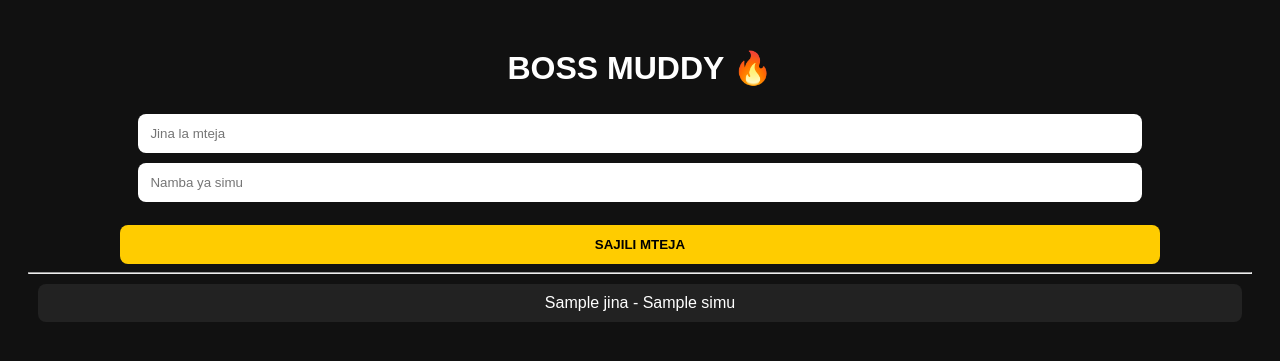
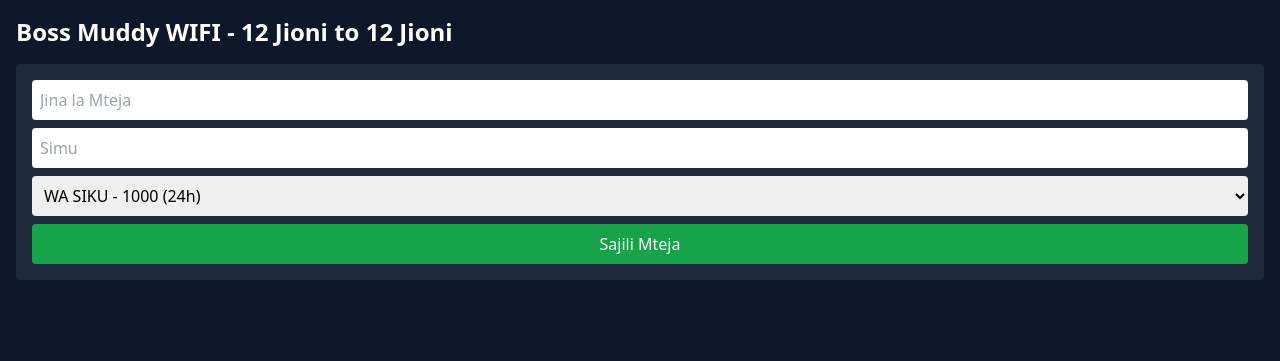
Before and after one commit to muhammedwaziri34-oss/boss-muddy, a Flask app: page / in a window 1280 px wide. Shown: the top 361 px of the page. Run offline with Flask 3, Linux system fonts and the light colour scheme; a database or web service that is not in the repository returns one stand-in record (values such as "Sample title"); some libraries are stand-ins or nearby versions.

Commit message:
Boss WIFI 24h + PWA App

```diff
--- a/app.py
+++ b/app.py
@@ -1,69 +1,82 @@
 from flask import Flask, render_template, request, redirect
-import os
+import os, psycopg2
+from datetime import datetime, timedelta
+import pytz
 
 app = Flask(__name__)
+DATABASE_URL = os.environ.get("DATABASE_URL")
+TZ = pytz.timezone('Africa/Dar_es_Salaam')
 
-# Chukua DATABASE_URL kutoka Vercel/Neon
-DATABASE_URL = os.environ.get('DATABASE_URL') or os.environ.get('POSTGRES_URL')
-FILE = "wateja.txt"
+def get_conn():
+    return psycopg2.connect(DATABASE_URL)
 
-def get_wateja():
-    w = []
-    if DATABASE_URL:
-        try:
-            import psycopg2
-            conn = psycopg2.connect(DATABASE_URL)
-            cur = conn.cursor()
-            # Tengeneza table kama haipo
-            cur.execute("CREATE TABLE IF NOT EXISTS wateja (id SERIAL PRIMARY KEY, jina TEXT, simu TEXT);")
-            conn.commit()
-            cur.execute("SELECT jina, simu FROM wateja ORDER BY id DESC;")
-            for jina, simu in cur.fetchall():
-                w.append({"jina": jina, "simu": simu})
-            cur.close()
-            conn.close()
-            return w
-        except Exception as e:
-            print(f"DB Error: {e}")
+def init_db():
+    if not DATABASE_URL: return
+    try:
+        conn = get_conn(); cur = conn.cursor()
+        cur.execute("""
+        CREATE TABLE IF NOT EXISTS wateja (
+            id SERIAL PRIMARY KEY,
+            jina TEXT, simu TEXT, aina TEXT,
+            tarehe_kuanza TIMESTAMP, tarehe_mwisho TIMESTAMP,
+            kiasi_kililipwa INT, status TEXT
+        );""")
+        conn.commit(); cur.close(); conn.close()
+    except Exception as e: print(e)
 
-    # Fallback ya local (wateja.txt)
-    if os.path.exists(FILE):
-        for line in open(FILE, encoding="utf-8"):
-            if "," in line:
-                jina, simu = line.strip().split(",",1)
-                w.append({"jina":jina,"simu":simu})
-    return w
-
-def save_mteja(jina, simu):
-    if DATABASE_URL:
-        try:
-            import psycopg2
-            conn = psycopg2.connect(DATABASE_URL)
-            cur = conn.cursor()
-            cur.execute("CREATE TABLE IF NOT EXISTS wateja (id SERIAL PRIMARY KEY, jina TEXT, simu TEXT);")
-            cur.execute("INSERT INTO wateja (jina, simu) VALUES (%s, %s);", (jina, simu))
-            conn.commit()
-            cur.close()
-            conn.close()
-            return
-        except Exception as e:
-            print(f"DB Error: {e}")
-
-    open(FILE,"a", encoding="utf-8").write(f"{jina},{simu}\n")
+init_db()
 
 @app.route("/")
 def home():
-    wateja = get_wateja()
-    return render_template("index.html", wateja=wateja)
+    w=[]
+    try:
+        if DATABASE_URL:
+            conn=get_conn(); cur=conn.cursor()
+            cur.execute("SELECT id,jina,simu,aina,tarehe_kuanza,tarehe_mwisho,kiasi_kililipwa FROM wateja ORDER BY id DESC")
+            rows=cur.fetchall()
+            now=datetime.now(TZ)
+            for id,jina,simu,aina,kuanza,mwisho,lipwa in rows:
+                if mwisho:
+                    mwisho = mwisho.astimezone(TZ) if mwisho.tzinfo else TZ.localize(mwisho)
+                    diff = (mwisho - now).total_seconds()
+                    if diff <=0: st="MEKUNDU"
+                    elif diff < 7200: st="NJANO"
+                    elif aina=='mwezi' and diff < 172800: st="NJANO"
+                    else: st="KIJANI"
+                    baki = f"{int(diff//3600)}h {int((diff%3600)//60)}m" if diff>0 else "IMEISHA"
+                else:
+                    st="KIJANI"; baki="-"
+                w.append({"id":id,"jina":jina,"simu":simu,"aina":aina,"mwisho":mwisho,"lipwa":lipwa,"status":st,"baki":baki})
+            cur.close(); conn.close()
+    except Exception as e: print(e)
+    return render_template("index.html",wateja=w)
 
-@app.route("/sajili", methods=["POST"])
+@app.route("/sajili",methods=["POST"])
 def sajili():
-    jina = request.form.get("jina")
-    simu = request.form.get("simu")
-    if jina and simu:
-        save_mteja(jina, simu)
+    jina=request.form.get("jina"); simu=request.form.get("simu"); aina=request.form.get("aina")
+    now=datetime.now(TZ)
+    mwisho = now+timedelta(hours=24) if aina=="siku" else now+timedelta(days=15)
+    lipwa = 1000 if aina=="siku" else 10000
+    conn=get_conn(); cur=conn.cursor()
+    cur.execute("INSERT INTO wateja (jina,simu,aina,tarehe_kuanza,tarehe_mwisho,kiasi_kililipwa,status) VALUES (%s,%s,%s,%s,%s,%s,%s)",(jina,simu,aina,now,mwisho,lipwa,"Active"))
+    conn.commit(); cur.close(); conn.close()
     return redirect("/")
 
-if __name__ == "__main__":
-    port = int(os.environ.get("PORT", 5000))
-    app.run(host="0.0.0.0", port=port)
+@app.route("/lipia/<int:id>",methods=["POST"])
+def lipia(id):
+    conn=get_conn(); cur=conn.cursor()
+    cur.execute("SELECT aina,tarehe_mwisho FROM wateja WHERE id=%s",(id,))
+    row=cur.fetchone()
+    if row:
+        aina,mwisho=row; now=datetime.now(TZ)
+        if aina=="mwezi":
+            base = mwisho.astimezone(TZ) if mwisho and mwisho.tzinfo else (TZ.localize(mwisho) if mwisho else now)
+            if base < now: base=now
+            new_mwisho=base+timedelta(days=15)
+            cur.execute("UPDATE wateja SET tarehe_mwisho=%s, kiasi_kililipwa=kiasi_kililipwa+10000 WHERE id=%s",(new_mwisho,id))
+        else:
+            new_mwisho=now+timedelta(hours=24)
+            cur.execute("UPDATE wateja SET tarehe_kuanza=%s, tarehe_mwisho=%s, kiasi_kililipwa=1000 WHERE id=%s",(now,new_mwisho,id))
+        conn.commit()
+    cur.close(); conn.close()
+    return redirect("/")
--- a/requirements.txt
+++ b/requirements.txt
@@ -1,2 +1,4 @@
 Flask
 psycopg2-binary
+pytz
+gunicorn
--- /dev/null
+++ b/static/sw.js
@@ -0,0 +1,2 @@
+self.addEventListener('install', e=>self.skipWaiting());
+self.addEventListener('fetch', e=>e.respondWith(fetch(e.request).catch(()=>caches.match(e.request))));
--- a/templates/index.html
+++ b/templates/index.html
@@ -1,5 +1,19 @@
-<!DOCTYPE html><html><head><meta name="viewport" content="width=device-width, initial-scale=1"><title>BOSS MUDDY</title>
-<style>body{font-family:sans-serif;background:#111;color:#fff;text-align:center;padding:20px}input{padding:12px;width:80%;margin:5px;border-radius:8px;border:none}button{padding:12px 20px;background:#ffcc00;border:none;border-radius:8px;font-weight:bold;width:85%}.card{background:#222;margin:10px;padding:10px;border-radius:8px}</style></head>
-<body><h1>BOSS MUDDY 🔥</h1><form action="/sajili" method="post"><input name="jina" placeholder="Jina la mteja" required><br><input name="simu" placeholder="Namba ya simu" required><br><br><button>SAJILI MTEJA</button></form><hr>
-{% for m in wateja %}<div class="card">{{ m.jina }} - {{ m.simu }}</div>{% endfor %}
+<!DOCTYPE html><html><head><meta charset="utf-8"><meta name="viewport" content="width=device-width,initial-scale=1"><title>Boss Muddy WIFI</title><link rel="manifest" href="/static/manifest.json"><script src="https://cdn.tailwindcss.com"></script></head>
+<body class="bg-slate-900 text-white p-4">
+<h1 class="text-2xl font-bold">Boss Muddy WIFI - 12 Jioni to 12 Jioni</h1>
+<form action="/sajili" method="POST" class="bg-slate-800 p-4 rounded mt-4 grid grid-cols-1 gap-2">
+<input name="jina" placeholder="Jina la Mteja" required class="p-2 text-black rounded">
+<input name="simu" placeholder="Simu" required class="p-2 text-black rounded">
+<select name="aina" class="p-2 text-black rounded"><option value="siku">WA SIKU - 1000 (24h)</option><option value="mwezi">WA MWEZI - 10000 (15 siku)</option></select>
+<button class="bg-green-600 p-2 rounded">Sajili Mteja</button>
+</form>
+<div class="mt-6">
+{% for m in wateja %}
+<div class="p-3 mb-2 rounded flex justify-between {% if m.status=='MEKUNDU' %}bg-red-600{% elif m.status=='NJANO' %}bg-yellow-500 text-black{% else %}bg-green-700{% endif %}">
+<div><b>{{m.jina}}</b> ({{m.simu}}) - {{m.aina}} - {{m.baki}}<br><small>MWISHO: {{m.mwisho.strftime('%d/%m %H:%M') if m.mwisho else ''}} | Lipwa: {{m.lipwa}}</small></div>
+<form action="/lipia/{{m.id}}" method="POST"><button class="bg-black text-white px-3 py-1 rounded text-sm">Lipia Tena</button></form>
+</div>
+{% endfor %}
+</div>
+<script>if('serviceWorker' in navigator){navigator.serviceWorker.register('/static/sw.js')}</script>
 </body></html>
```
Also changed, not shown: static/manifest.json (added).
